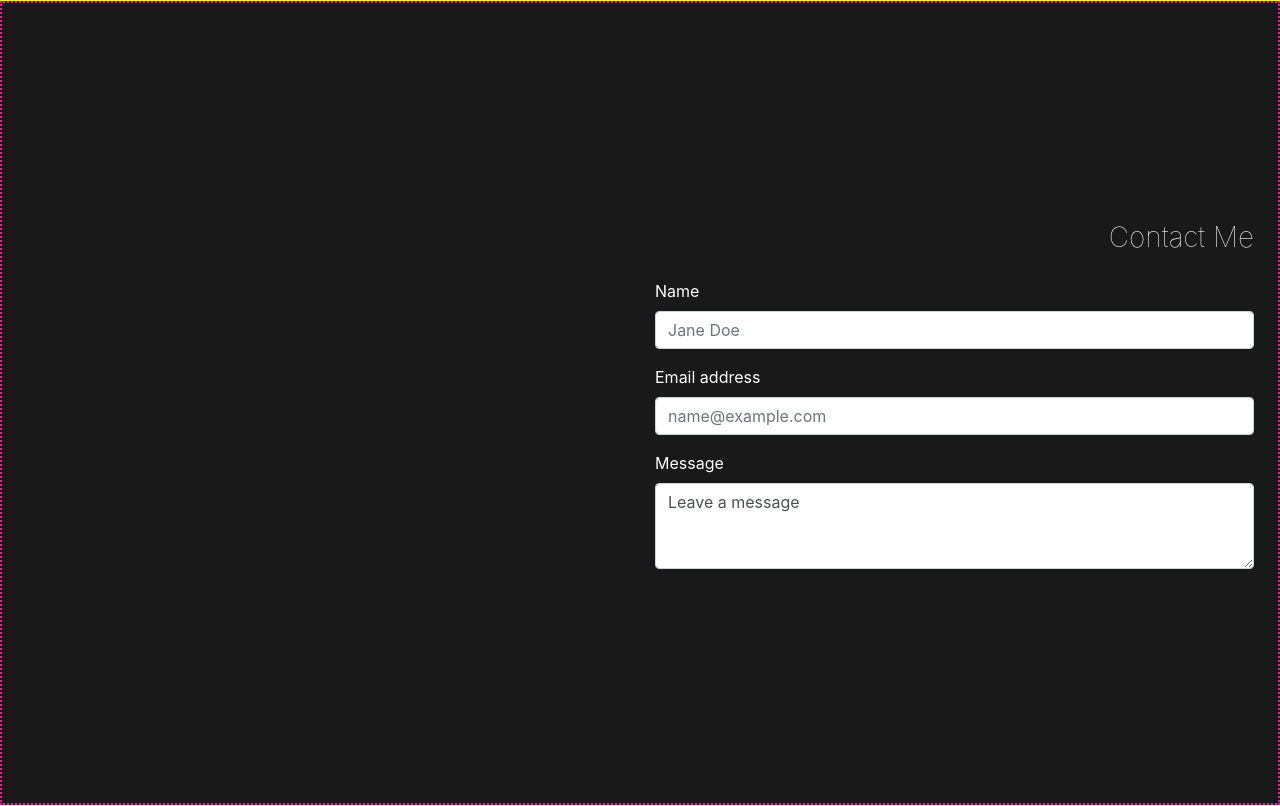
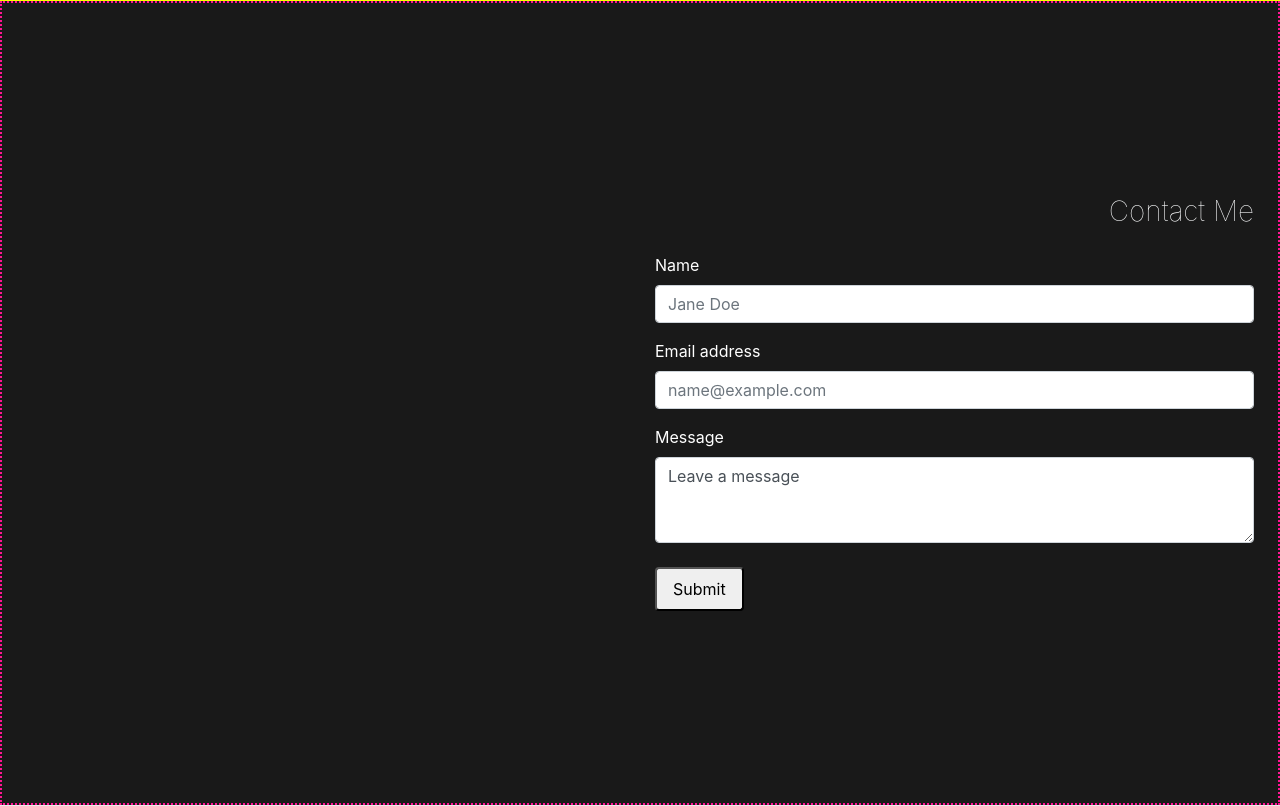
Before and after one commit to EricaTollefson/erica-tollefson-portfolio, a PHP site: page / in a window 1280 px wide. Shown: the part 2429-3235 px from the top of the page. Run offline with PHP 8.4, Linux system fonts and the light colour scheme; some libraries are stand-ins or nearby versions.

Commit message:
updated form in index with submit button

```diff
--- a/public_html/index.php
+++ b/public_html/index.php
@@ -124,6 +124,7 @@
 							<label class="text-white" for="exampleFormControlTextarea1">Message</label>
 							<textarea class="form-control" id="exampleFormControlTextarea1" name="exampleFormControlTextarea1" rows="3">Leave a message</textarea>
 						</div>
+						<button class="mt-2 rounded py-2 px-3" type="submit" class="btn btn-light">Submit</button>
 					</form>
 					<!--empty area for form error/success output-->
 					<div class="row">
```
